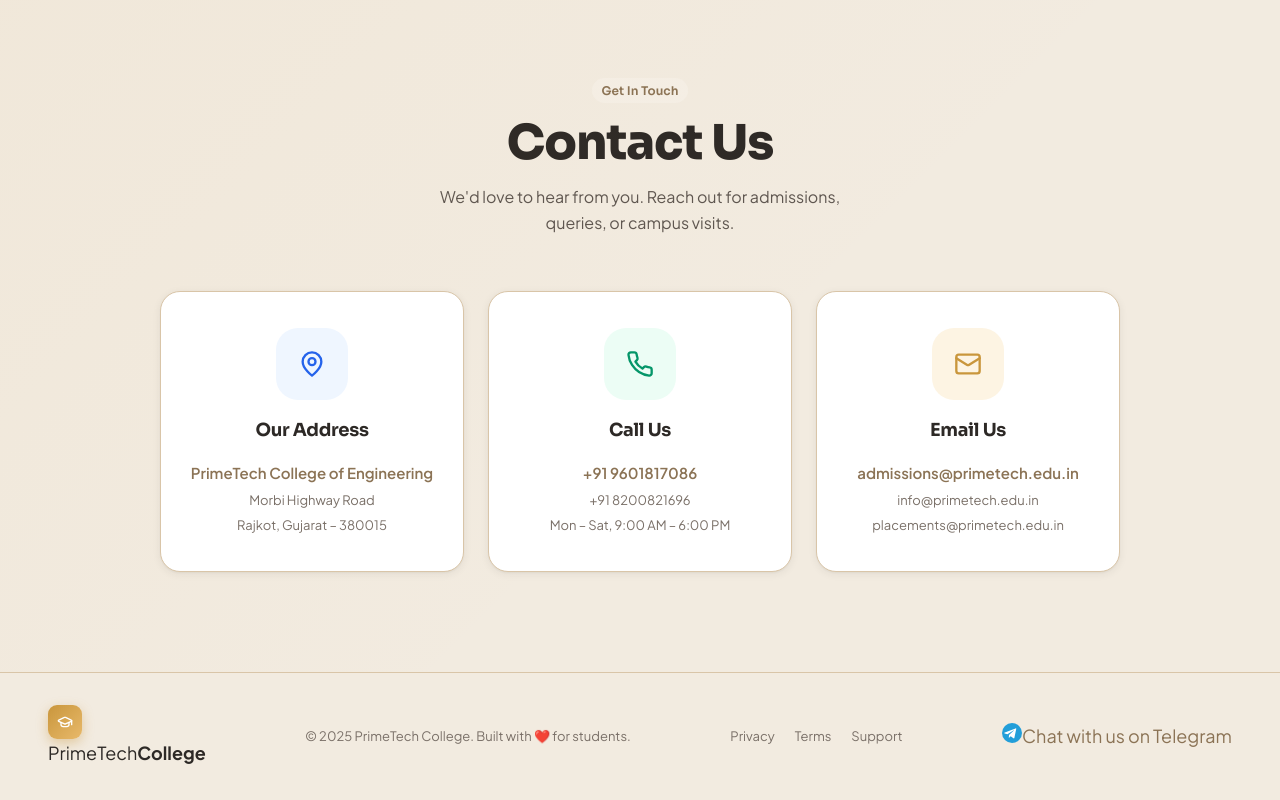
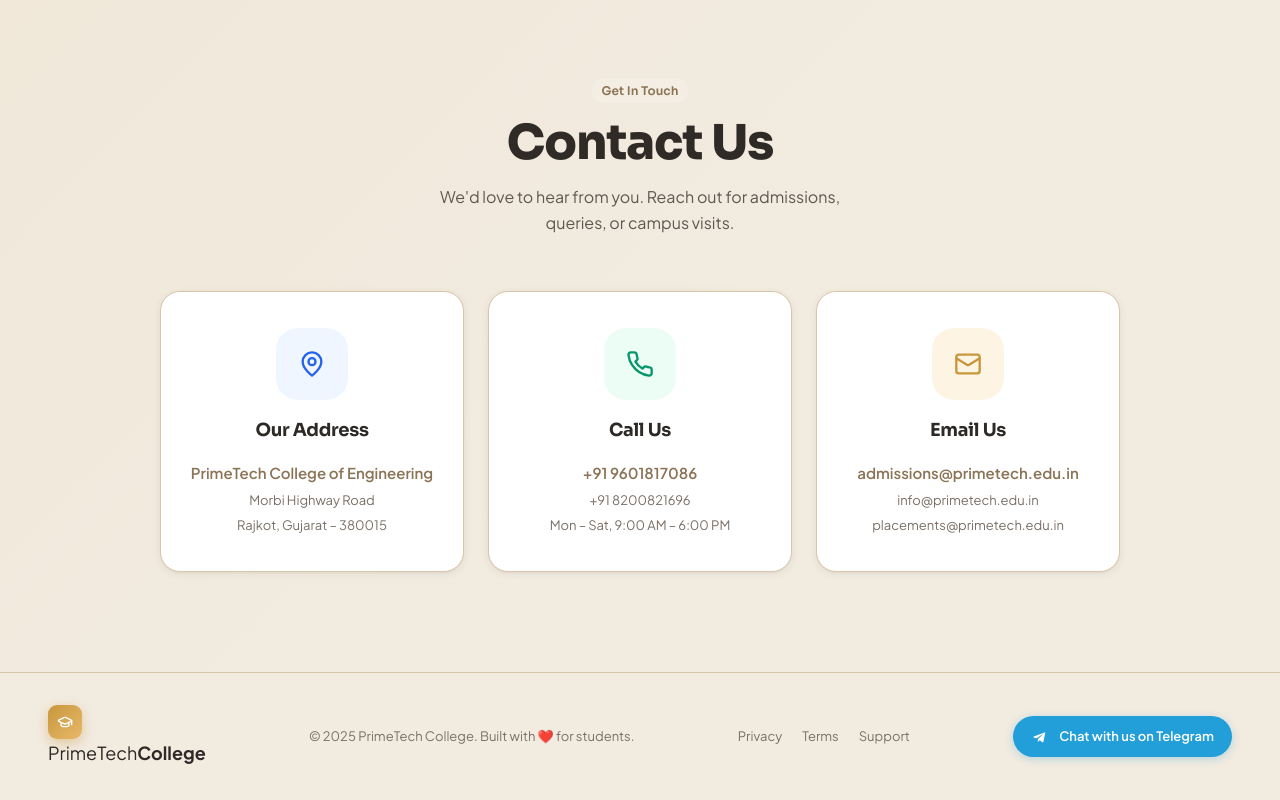
Before and after one commit to IronCoder-17/PrimeTechCollege_ERP, a React (Vite) app in the folder Frontend/: page / in a window 1280 px wide. Shown: the part 6183-6983 px from the top of the page. Built offline with nearby package versions, Linux system fonts and the light colour scheme.

Commit message:
Update LandingPage.module.css

```diff
--- a/Frontend/src/pages/LandingPage.module.css
+++ b/Frontend/src/pages/LandingPage.module.css
@@ -510,6 +510,8 @@
   display: flex;
   align-items: center;
   justify-content: space-between;
+  gap: 20px;
+  flex-wrap: wrap;
   background: var(--cream-dark);
 }
 
@@ -518,6 +520,30 @@
 .footerLinks { display: flex; gap: 20px; }
 .footerLinks a { font-size: 13px; color: var(--charcoal-400); }
 .footerLinks a:hover { color: var(--dark-beige); }
+
+/* ── Telegram Bot Button ── */
+.telegramBtn {
+  display: inline-flex;
+  align-items: center;
+  gap: 8px;
+  padding: 10px 18px;
+  border-radius: 999px;
+  background: #229ED9;
+  color: #fff !important;
+  font-size: 13px;
+  font-weight: 600;
+  white-space: nowrap;
+  box-shadow: 0 2px 8px rgba(34, 158, 217, 0.30);
+  transition: transform 0.2s ease, box-shadow 0.2s ease, background 0.2s ease;
+}
+.telegramBtn svg { flex-shrink: 0; }
+.telegramBtn:hover {
+  background: #1e8ec2;
+  transform: translateY(-2px) scale(1.04);
+  box-shadow: 0 8px 20px rgba(34, 158, 217, 0.40);
+}
+.telegramBtn:active { transform: translateY(0) scale(0.98); }
+.telegramBtn:focus-visible { outline: 2px solid #229ED9; outline-offset: 2px; }
 
 /* ── Responsive ── */
 @media (max-width: 1024px) {
@@ -534,7 +560,8 @@
   .nav { padding: 0 20px; }
   .featuresGrid, .testimonialsGrid { grid-template-columns: 1fr; }
   .photoGrid { grid-template-columns: repeat(2, 1fr); }
-  .footer { flex-direction: column; gap: 12px; text-align: center; }
+  .footer { flex-direction: column; gap: 14px; text-align: center; }
+  .telegramBtn { width: 100%; justify-content: center; }
   .heroStats { gap: 20px; }
   .navLinks a:not(:last-child):not(:nth-last-child(2)) { display: none; }
   .heroContent { width: 100%; max-width: 100%; }
```
